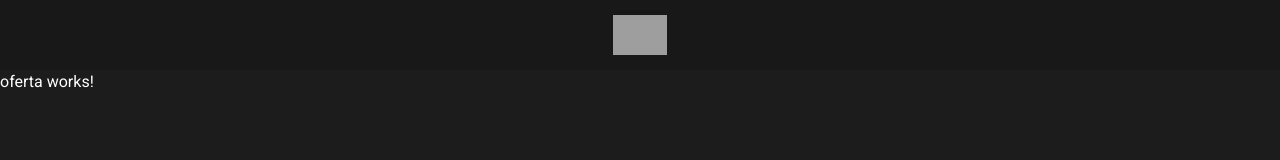
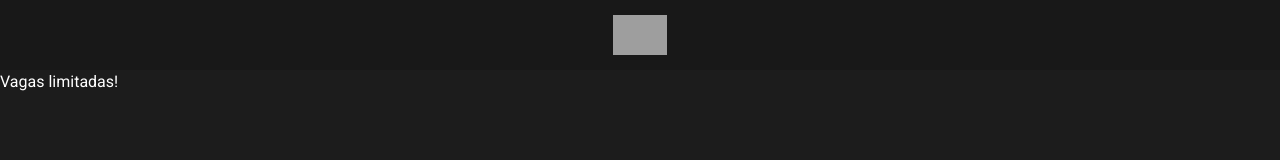
Before and after one commit to edilsonlm217/landing-pages, an Angular app: page /oferta in a window 1280 px wide. Shown: the top 160 px of the page. Built offline with nearby package versions, Linux system fonts and the light colour scheme; grey boxes are pictures that could not be loaded.

Commit message:
Implementação do alert

```diff
--- a/src/app/modules/oferta/oferta.component.html
+++ b/src/app/modules/oferta/oferta.component.html
@@ -1 +1,3 @@
-<p>oferta works!</p>
+<div id="vagas-limitadas-alert">
+  Vagas limitadas!
+</div>
```
